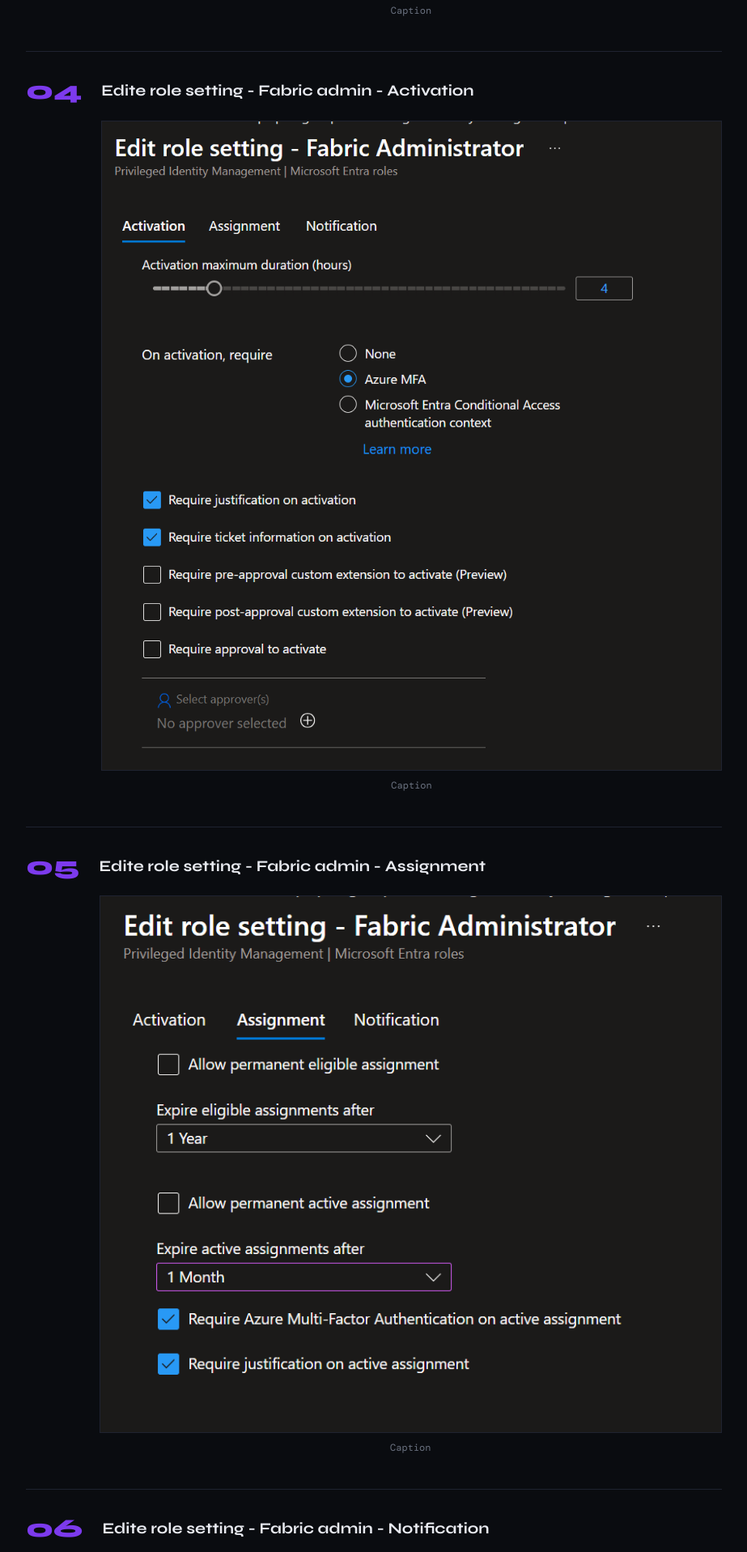
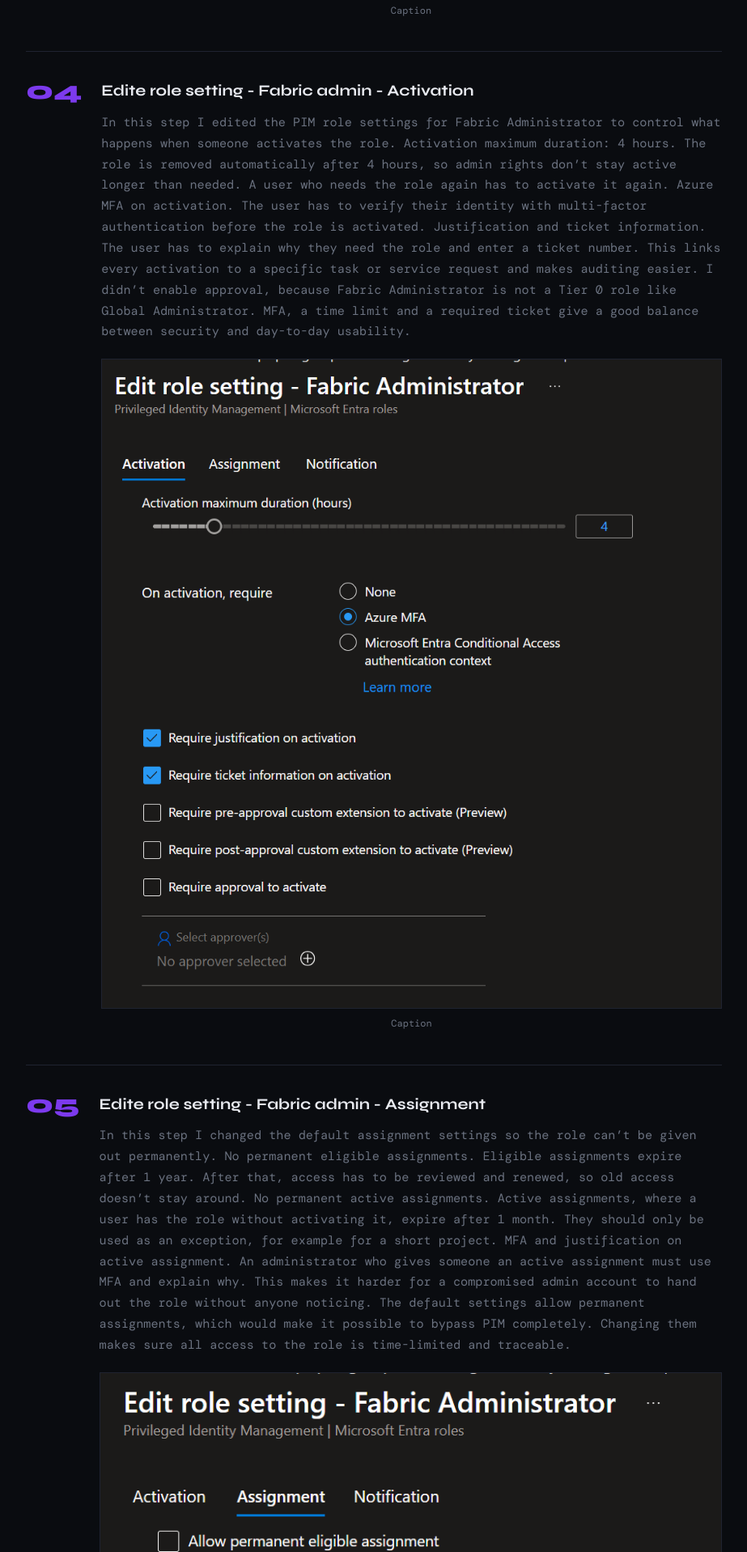
Before and after one commit to Mmmariuz/Nettside, a plain HTML site: page lab-pim.html in a window 1280 px wide. Shown: the part 4670-6587 px from the top of the page at 81% size, without its empty margins (178-1101 px from the left). Drawn offline with nearby package versions, Linux system fonts and the light colour scheme; a web font is replaced by a local one.

Commit message:
Enhance role setting descriptions for Fabric admin
Added detailed explanations for role settings changes including activation, assignment, and notification configurations.

```diff
--- a/lab-pim.html
+++ b/lab-pim.html
@@ -120,7 +120,13 @@ Time-limiting access like this keeps admin rights from piling up over time and f
         <div class="lab-step-number">04</div>
         <div class="lab-step-body">
           <h3>Edite role setting - Fabric admin - Activation</h3>
-          <p></p>
+          <p>In this step I edited the PIM role settings for Fabric Administrator to control what happens when someone activates the role.
+
+Activation maximum duration: 4 hours. The role is removed automatically after 4 hours, so admin rights don’t stay active longer than needed. A user who needs the role again has to activate it again.
+Azure MFA on activation. The user has to verify their identity with multi-factor authentication before the role is activated.
+Justification and ticket information. The user has to explain why they need the role and enter a ticket number. This links every activation to a specific task or service request and makes auditing easier.
+
+I didn’t enable approval, because Fabric Administrator is not a Tier 0 role like Global Administrator. MFA, a time limit and a required ticket give a good balance between security and day-to-day usability.</p>
 
  <p>
  </p>
@@ -136,7 +142,13 @@ Time-limiting access like this keeps admin rights from piling up over time and f
         <div class="lab-step-number">05</div>
         <div class="lab-step-body">
           <h3>Edite role setting - Fabric admin - Assignment</h3>
-          <p></p>
+          <p>In this step I changed the default assignment settings so the role can’t be given out permanently.
+
+No permanent eligible assignments. Eligible assignments expire after 1 year. After that, access has to be reviewed and renewed, so old access doesn’t stay around.
+No permanent active assignments. Active assignments, where a user has the role without activating it, expire after 1 month. They should only be used as an exception, for example for a short project.
+MFA and justification on active assignment. An administrator who gives someone an active assignment must use MFA and explain why. This makes it harder for a compromised admin account to hand out the role without anyone noticing.
+
+The default settings allow permanent assignments, which would make it possible to bypass PIM completely. Changing them makes sure all access to the role is time-limited and traceable.</p>
 
  <p>
  </p>
@@ -153,7 +165,14 @@ Time-limiting access like this keeps admin rights from piling up over time and f
         <div class="lab-step-number">06</div>
         <div class="lab-step-body">
           <h3>Edite role setting - Fabric admin - Notification</h3>
-          <p></p>
+          <p>In this step I set up email notifications so the security team can see every change to the role. I added the shared mailbox security@fjordtech.no as an additional recipient for three events:
+
+When someone is made eligible for the role
+When someone is given an active assignment
+When an eligible member activates the role
+
+The default recipients (admins, the user and approvers) still get their notifications, and “Critical emails only” is turned off so no alerts are filtered out.
+I only added the security mailbox to the alert notifications and not to every email type, to keep the noise down. This way the security team always knows who has access to the role and when it’s used, which makes it easier to spot misuse early.</p>
 
  <p>
  </p>
```
